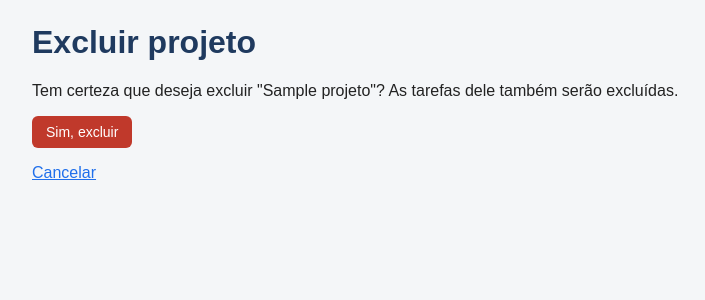
After one commit to provatrack-dev/sprint-relampago-django, a Django app: page /projetos/1/excluir/ in a window 1280 px wide. The commit adds this page. Shown: the top 300 px of the page, without its empty margins (224-929 px from the left). Run offline with Django 5.2, Linux system fonts and the light colour scheme; tables that the repository leaves empty hold one stand-in row (values such as "Sample post").

Commit message:
feat: adiciona edição e exclusão de projetos (#4)

```diff
--- /dev/null
+++ b/core/templates/projetos/confirmar_exclusao.html
@@ -0,0 +1,24 @@
+{% load static %}
+<!DOCTYPE html>
+<html lang="pt-br">
+
+<head>
+    <meta charset="UTF-8">
+    <meta name="viewport" content="width=device-width, initial-scale=1">
+    <title>Excluir projeto</title>
+    <link rel="stylesheet" href="{% static 'core/css/styles.css' %}">
+</head>
+
+<body>
+    <main class="container">
+        <h1>Excluir projeto</h1>
+        <p>Tem certeza que deseja excluir "{{ projeto.nome }}"? As tarefas dele também serão excluídas.</p>
+        <form method="post">
+            {% csrf_token %}
+            <button class="btn btn-danger" type="submit">Sim, excluir</button>
+        </form>
+        <p><a href="{% url 'projeto_lista' %}">Cancelar</a></p>
+    </main>
+</body>
+
+</html>
--- a/core/urls.py
+++ b/core/urls.py
@@ -5,6 +5,8 @@ urlpatterns = [
     # --- Projetos (SAMUEL) ---
     path('', views_projetos.projeto_lista, name='projeto_lista'),
     path('projetos/novo/', views_projetos.projeto_criar, name='projeto_criar'),
+    path('projetos/<int:pk>/editar/', views_projetos.projeto_editar, name='projeto_editar'),
+    path('projetos/<int:pk>/excluir/', views_projetos.projeto_excluir, name='projeto_excluir'),
 
     # --- Tarefas (VITOR) ---
 ]
--- a/core/views_projetos.py
+++ b/core/views_projetos.py
@@ -1,4 +1,5 @@
-from django.shortcuts import render, redirect
+from django.shortcuts import render, redirect, get_object_or_404
+from django.contrib import messages
 from .models import Projeto
 from .forms_projetos import ProjetoForm
 
@@ -13,7 +14,30 @@ def projeto_criar(request):
         form = ProjetoForm(request.POST)
         if form.is_valid():
             form.save()
+            messages.success(request, 'Projeto cadastrado com sucesso!')
             return redirect('projeto_lista')
     else:
         form = ProjetoForm()
     return render(request, 'projetos/form.html', {'form': form})
+
+
+def projeto_editar(request, pk):
+    projeto = get_object_or_404(Projeto, pk=pk)
+    if request.method == 'POST':
+        form = ProjetoForm(request.POST, instance=projeto)
+        if form.is_valid():
+            form.save()
+            messages.success(request, 'Projeto atualizado com sucesso!')
+            return redirect('projeto_lista')
+    else:
+        form = ProjetoForm(instance=projeto)
+    return render(request, 'projetos/form.html', {'form': form})
+
+
+def projeto_excluir(request, pk):
+    projeto = get_object_or_404(Projeto, pk=pk)
+    if request.method == 'POST':
+        projeto.delete()
+        messages.success(request, 'Projeto excluído com sucesso!')
+        return redirect('projeto_lista')
+    return render(request, 'projetos/confirmar_exclusao.html', {'projeto': projeto})
```
Also changed, not shown: core/templates/projetos/lista.html (+10 -1 lines).
